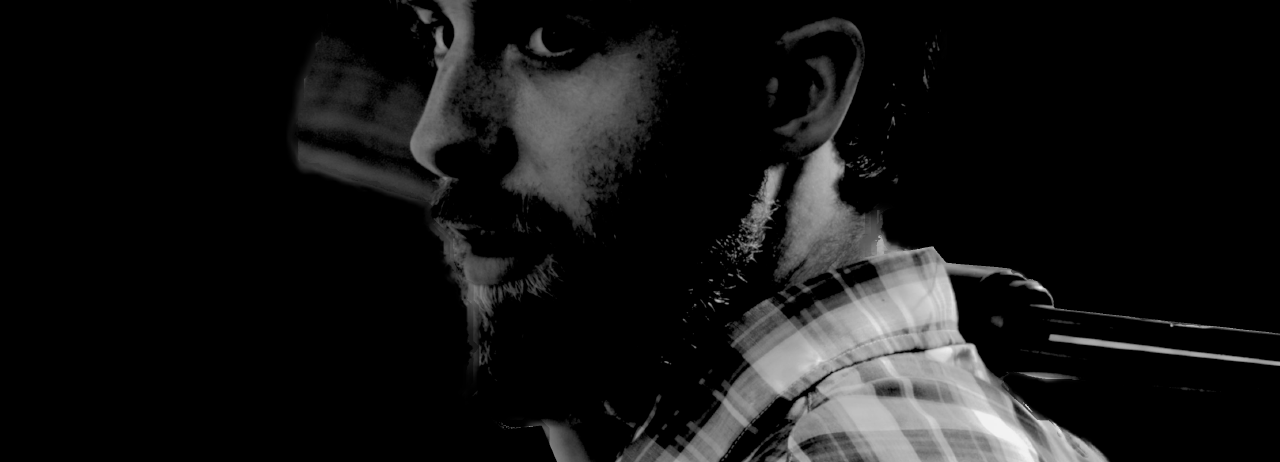
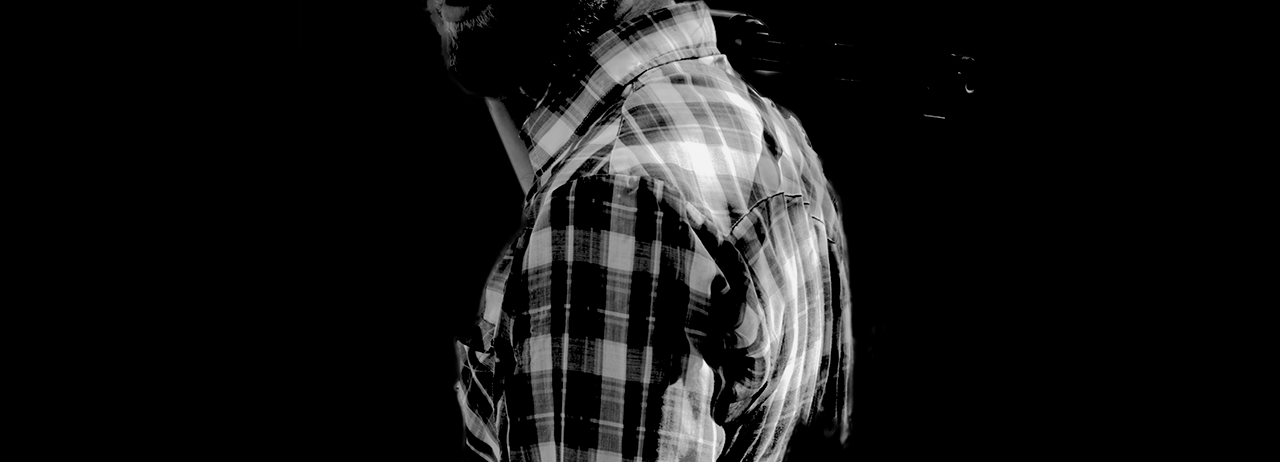
Before and after one commit to thesquealerfilm/thesquealerfilm.github.io, a website: page index.html in a window 1280 px wide. Shown: the part 73-535 px from the top of the page. Drawn offline with nearby package versions, Linux system fonts and the light colour scheme; some packages are replaced by stand-ins of ours.

Commit message:
replacing bg

```diff
--- a/css/custom.css
+++ b/css/custom.css
@@ -97,7 +97,7 @@ h6 {
 /* Intro section */
 
 .intro {
-    background: url(../img/3john-with-gun-bg.png) no-repeat bottom center scroll;
+    background: url(../img/4john-with-gun-bg.png) no-repeat bottom center scroll;
 }
 
 .intro .intro-body{
```
